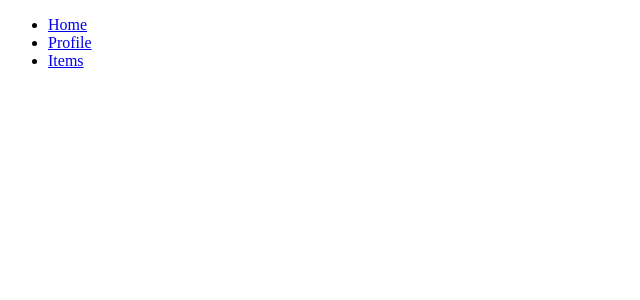
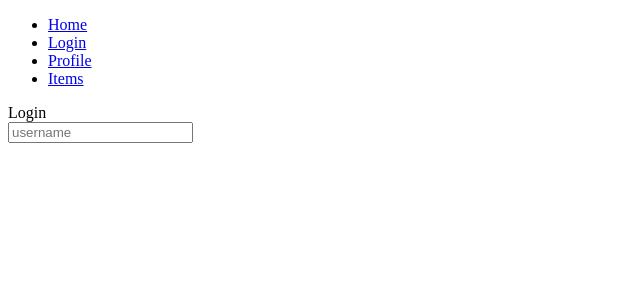
Before and after one commit to yapjinai/buckit, a React (Create React App) app: page /login in a window 1280 px wide. Shown: the top 300 px of the page, without its empty margins (0-640 px from the left). Built offline with nearby package versions, Linux system fonts and the light colour scheme.

Commit message:
started making login form

```diff
--- a/src/App.js
+++ b/src/App.js
@@ -4,6 +4,7 @@ import { BrowserRouter, Route } from 'react-router-dom'
 import Nav from './components/Nav';
 
 import Home from './components/Home';
+import Login from './components/Login';
 import Profile from './components/Profile';
 import Items from './components/Items';
 
@@ -17,6 +18,7 @@ class App extends Component {
           <>
             <Nav />
             <Route exact path='/' component={Home}/>
+            <Route path='/login' component={Login}/>
             <Route path='/profile' component={Profile}/>
             <Route path='/items' component={Items}/>
           </>
--- /dev/null
+++ b/src/components/Login.js
@@ -0,0 +1,38 @@
+import React, { Component } from 'react';
+
+const apiUrl = 'http://localhost:3000'
+
+class Login extends Component {
+  state = {
+    username: '',
+    password: ''
+  }
+
+  render() {
+    return (
+      <div className="Login">
+        Login
+        <form>
+          <input
+            id='username'
+            type='text'
+            placeholder='username'
+            value={this.state.username}
+            onChange={this.handleUsernameChange}
+          />
+        </form>
+      </div>
+    );
+  }
+
+  ///////////////////////
+
+  handleUsernameChange = (e) => {
+    this.setState({
+      username: e.target.value
+    })
+  }
+
+}
+
+export default Login;
--- a/src/components/Nav.js
+++ b/src/components/Nav.js
@@ -7,6 +7,7 @@ class Nav extends Component {
       <nav className="Nav">
         <ul>
           <li><Link to='/'>Home</Link></li>
+          <li><Link to='/login'>Login</Link></li>
           <li><Link to='/profile'>Profile</Link></li>
           <li><Link to='/items'>Items</Link></li>
         </ul>
```
